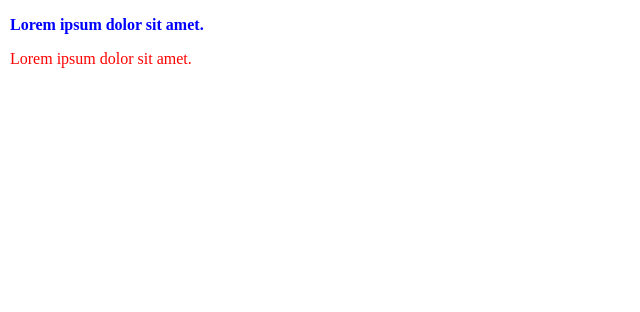
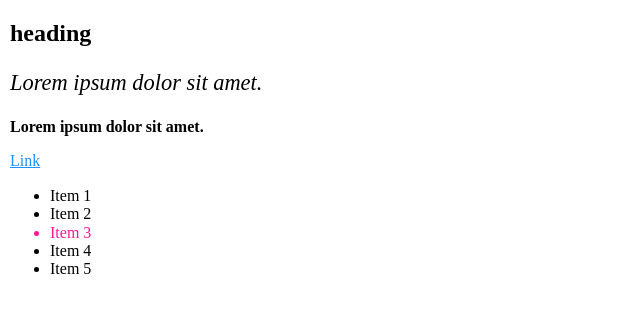
Before and after one commit to bird-of-passage/HTML_and_CSS, a plain HTML site: page CSS Basics/2_provoding_CSS.html in a window 1280 px wide. Shown: the whole page, without its empty margins (0-640 px from the left). Drawn offline with Linux system fonts and the light colour scheme.

Commit message:
hey, don't give up. okay?

```diff
--- a/CSS Basics/2_provoding_CSS.html
+++ b/CSS Basics/2_provoding_CSS.html
@@ -7,19 +7,21 @@
     <title>Document</title>
     <link rel="stylesheet" href="css/normalize.css">
     <link rel="stylesheet" href="/CSS Basics/CSS/styles.css"></link>
-    <style>
-        p{
-            color:red;
-        }
-        #first{
-            color: blue; font-weight: bold;
-        }
 
-
-    </style>
   </head>
   <body>
-    <p id="first">Lorem ipsum dolor sit amet.</p>
+   <article>
+    <h2>heading</h2>
     <p>Lorem ipsum dolor sit amet.</p>
+    <p>Lorem ipsum dolor sit amet.</p>
+    <a href="https://someweirdwebsite.com">Link</a>
+    <ul>
+      <li>Item 1</li>
+      <li>Item 2</li>
+      <li>Item 3</li>
+      <li>Item 4</li>
+      <li>Item 5</li>
+    </ul>
+   </article>
   </body>
 </html>
--- /dev/null
+++ b/CSS Basics/CSS/psedo.css
@@ -0,0 +1,21 @@
+body {
+    margin: 10px;
+
+}
+p::first-letter{
+    font-size: 140%;
+    font-weight: bold;
+}
+
+p::first-line{
+    font-weight: bold;
+}
+
+::selection{
+    background-color: pink;
+}
+
+p::after{
+    content: '...';
+    display: block;
+}
--- /dev/null
+++ b/CSS Basics/CSS/selectors.css
@@ -0,0 +1,21 @@
+body{
+    margin: 10px;
+}
+h1{
+    color: dodgerblue !important;
+}
+.highlight{
+    color:deeppink;
+}
+
+#products{
+    color: green;
+}
+
+.featured #products{
+    color: dodgerblue;
+}
+
+html body #featured h2#products.highlight{
+    <--it will be really messy and hard to maintain-->
+}
--- a/CSS Basics/CSS/styles.css
+++ b/CSS Basics/CSS/styles.css
@@ -2,6 +2,24 @@ body{
   margin: 10px;
 }
 
-p {
-    color: orange;
-  }
+article p:first-of-type{
+  font-size: 140%;
+  font-style: italic;
+}
+
+article p:last-of-type{
+  font-weight: bold;
+}
+
+ul li:nth-child(3n) {
+  color:deeppink;
+}
+
+a:visited,
+a:link{
+  color: dodgerblue;
+}
+
+a:hover, a:focus {
+  color:deeppink;
+}
```
Also changed, not shown: CSS Basics/Psedo_element_selectors.html (added, +22 -0 lines), CSS Basics/Selectors_Specificty.html (added, +16 -0 lines).
